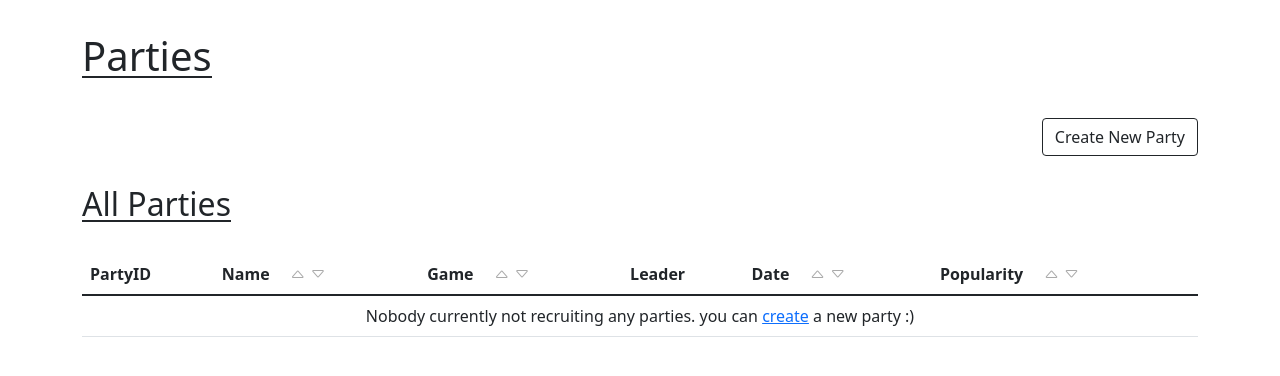
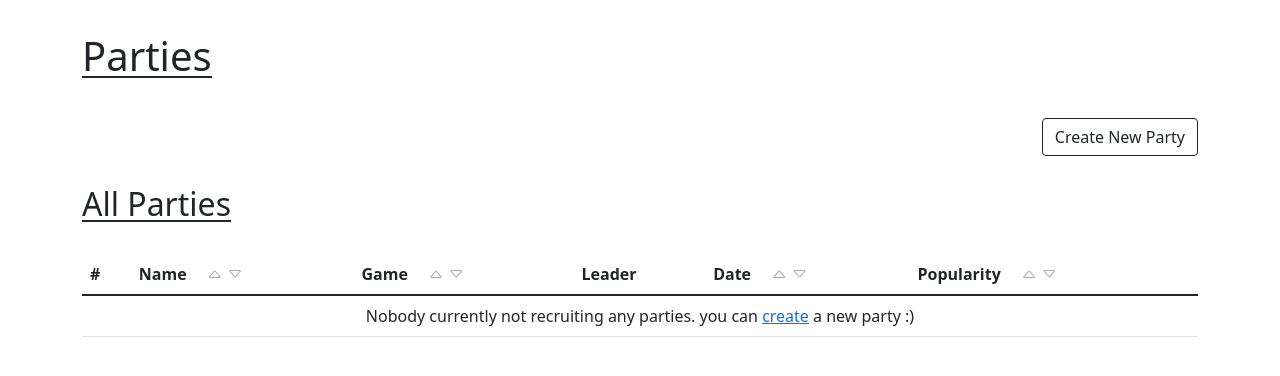
Before and after one commit to wbjeon2k/CSE421DB, a Flask app: a page that uses web/templates/parties.html in a window 1280 px wide. Shown: the part 56-432 px from the top of the page. Run offline with Flask 2, Linux system fonts and the light colour scheme; data that the repository does not hold is empty; parts of the project's set-up code (start-up, migrations or seed data) failed here and were passed over; some libraries are stand-ins or nearby versions.

Commit message:
Change th name from partyID to #

```diff
--- a/web/templates/parties.html
+++ b/web/templates/parties.html
@@ -22,7 +22,7 @@
   <table class="table table-hover">
       <thead>
         <tr>
-          <th scope="col">PartyID</th>
+          <th scope="col">#</th>
           <th scope="col">
             Name
             <span class="sort-btn-group">
@@ -83,7 +83,7 @@
   <table class="table table-hover">
     <thead>
       <tr>
-        <th scope="col">PartyID</th>
+        <th scope="col">#</th>
         <th scope="col">
           Name
           <span class="sort-btn-group">
```
